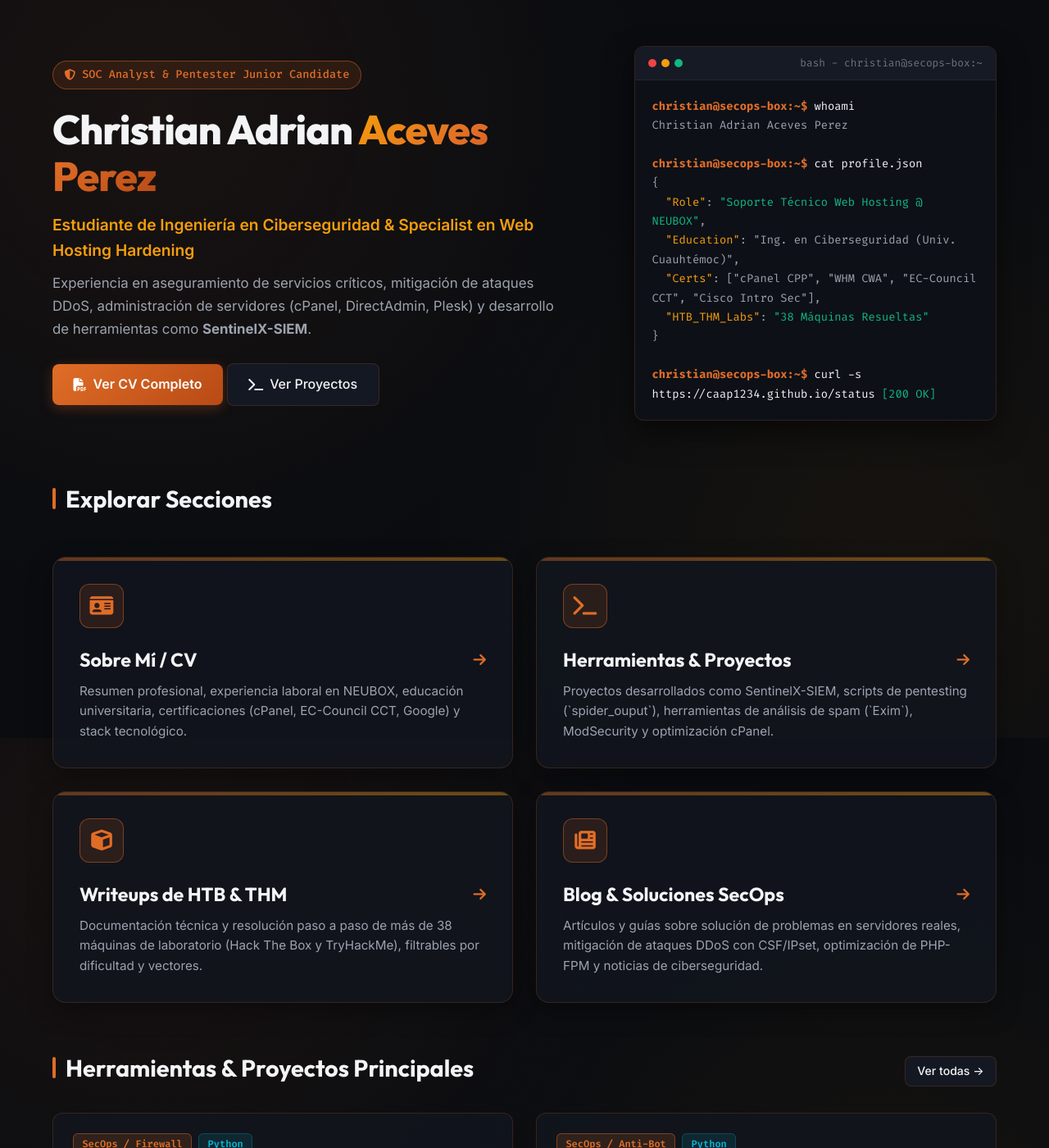
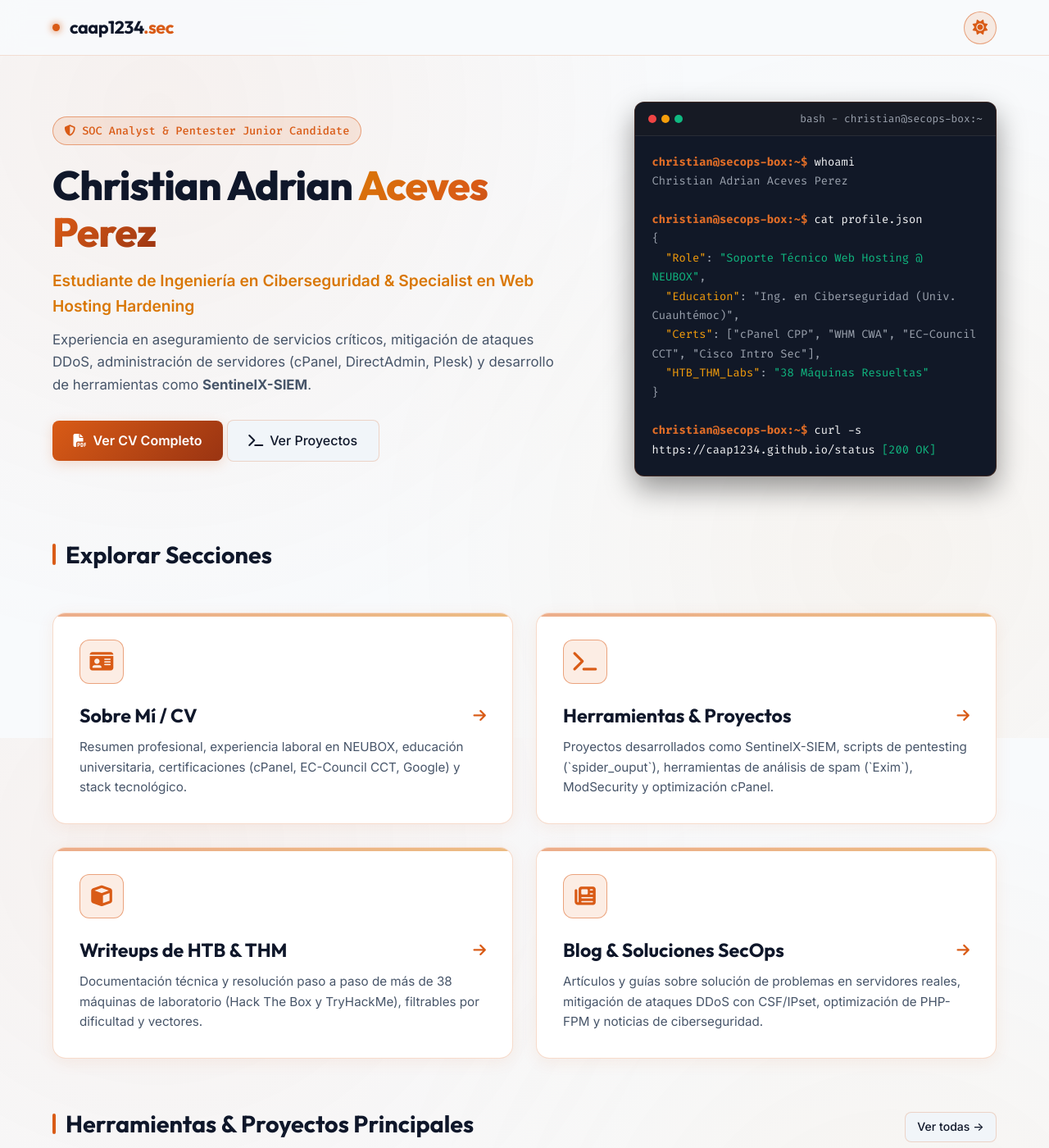
Before and after one commit to caap1234/caap1234.github.io, a Jekyll site: the page built from index.html, in a window 1280 px wide and 1400 px high. Shown: the whole window at 82% size. Built offline with Jekyll 4.4.1, drawn with Linux system fonts in a browser that asks for light colours.

Commit message:
Agregar selector de tema Claro/Oscuro manteniendo la esencia naranja otonal

```diff
--- a/_includes/header.html
+++ b/_includes/header.html
@@ -1,15 +1,27 @@
-{% if page.url != '/' and page.layout != 'home' %}
-<header class="site-header subpage-header">
-  <div class="header-container-centered">
+<header class="site-header">
+  <div class="header-container">
+    <!-- Brand Logo -->
+    <a href="{{ '/' | relative_url }}" class="brand-logo">
+      <span class="badge-dot"></span>
+      <span>caap1234<span class="logo-accent">.sec</span></span>
+    </a>
+
+    <!-- Subpage Navigation Menu (Hidden on Homepage) -->
+    {% if page.url != '/' and page.layout != 'home' %}
     <nav>
       <ul class="nav-links-centered">
         <li><a href="{{ '/' | relative_url }}" class="nav-link"><i class="fas fa-house"></i> Inicio</a></li>
-        <li><a href="{{ '/about/' | relative_url }}" class="nav-link {% if page.url contains '/about/' %}active{% endif %}"><i class="fas fa-id-card"></i> Sobre Mí / CV</a></li>
+        <li><a href="{{ '/about/' | relative_url }}" class="nav-link {% if page.url contains '/about/' %}active{% endif %}"><i class="fas fa-id-card"></i> CV</a></li>
         <li><a href="{{ '/tools/' | relative_url }}" class="nav-link {% if page.url contains '/tools/' %}active{% endif %}"><i class="fas fa-terminal"></i> Herramientas</a></li>
-        <li><a href="{{ '/writeups/' | relative_url }}" class="nav-link {% if page.url contains '/writeups/' %}active{% endif %}"><i class="fas fa-cube"></i> Writeups HTB/THM</a></li>
-        <li><a href="{{ '/blog/' | relative_url }}" class="nav-link {% if page.url contains '/blog/' %}active{% endif %}"><i class="fas fa-newspaper"></i> Blog & SecOps</a></li>
+        <li><a href="{{ '/writeups/' | relative_url }}" class="nav-link {% if page.url contains '/writeups/' %}active{% endif %}"><i class="fas fa-cube"></i> Writeups</a></li>
+        <li><a href="{{ '/blog/' | relative_url }}" class="nav-link {% if page.url contains '/blog/' %}active{% endif %}"><i class="fas fa-newspaper"></i> Blog</a></li>
       </ul>
     </nav>
+    {% endif %}
+
+    <!-- Theme Switcher Button (Oscuro / Claro) -->
+    <button id="theme-toggle" class="theme-toggle-btn" title="Cambiar Tema (Oscuro / Claro)">
+      <i class="fas fa-moon" id="theme-icon"></i>
+    </button>
   </div>
 </header>
-{% endif %}
--- a/assets/css/style.css
+++ b/assets/css/style.css
@@ -1,12 +1,12 @@
 /* ==========================================================================
    CHRISTIAN ADRIAN ACEVES PEREZ - CYBERSECURITY & SECOPS PORTFOLIO
-   AUTUMN CYBER OBSIDIAN THEME
+   AUTUMN CYBER THEME (DARK & LIGHT MODES)
    ========================================================================== */
 
 @import url('https://fonts.googleapis.com/css2?family=Fira+Code:wght@400;500;600;700&family=Inter:wght@300;400;500;600;700;800&family=Outfit:wght@500;600;700;800&display=swap');
 
 :root {
-  /* Color Palette - Autumn Obsidian & Burnt Orange */
+  /* Dark Mode Default - Autumn Obsidian */
   --bg-dark: #0A0C10;
   --bg-card: rgba(18, 22, 30, 0.85);
   --bg-card-hover: rgba(28, 33, 46, 0.98);
@@ -32,14 +32,43 @@
   --text-dim: #9CA3AF;
   --text-subtle: #6B7280;
 
-  /* Borders */
+  /* Borders & Shadows */
   --border-subtle: rgba(224, 109, 39, 0.18);
   --border-glow: rgba(224, 109, 39, 0.45);
+  --card-shadow: 0 10px 30px rgba(0, 0, 0, 0.35);
+  --card-hover-shadow: 0 15px 35px rgba(224, 109, 39, 0.2);
 
   /* Fonts */
   --font-sans: 'Inter', system-ui, -apple-system, sans-serif;
   --font-heading: 'Outfit', sans-serif;
   --font-mono: 'Fira Code', monospace;
+}
+
+/* Light Mode Overrides */
+[data-theme="light"] {
+  --bg-dark: #F8FAFC;
+  --bg-card: #FFFFFF;
+  --bg-card-hover: #FFFFFF;
+  --bg-surface: #F1F5F9;
+  --bg-code: #111827; /* Dark terminal for code readability */
+
+  /* Accents - Vibrant Autumn Orange & Deep Warm Terracotta */
+  --autumn-orange: #D95B16;
+  --autumn-orange-glow: rgba(217, 91, 22, 0.18);
+  --autumn-amber: #D97706;
+  --autumn-rust: #9A3412;
+  --autumn-gold: #B45309;
+
+  /* Text */
+  --text-main: #0F172A;
+  --text-dim: #475569;
+  --text-subtle: #64748B;
+
+  /* Borders & Shadows */
+  --border-subtle: rgba(217, 91, 22, 0.22);
+  --border-glow: rgba(217, 91, 22, 0.5);
+  --card-shadow: 0 4px 20px rgba(217, 91, 22, 0.08);
+  --card-hover-shadow: 0 10px 25px rgba(217, 91, 22, 0.2);
 }
 
 * {
@@ -56,9 +85,20 @@ body {
   min-height: 100vh;
   display: flex;
   flex-direction: column;
+  transition: background-color 0.3s ease, color 0.3s ease;
+}
+
+[data-theme="dark"] body {
   background-image:
     radial-gradient(circle at 15% 15%, rgba(224, 109, 39, 0.07) 0%, transparent 45%),
     radial-gradient(circle at 85% 75%, rgba(245, 158, 11, 0.05) 0%, transparent 45%);
+  background-attachment: fixed;
+}
+
+[data-theme="light"] body {
+  background-image:
+    radial-gradient(circle at 15% 15%, rgba(217, 91, 22, 0.06) 0%, transparent 50%),
+    radial-gradient(circle at 85% 75%, rgba(217, 119, 6, 0.05) 0%, transparent 50%);
   background-attachment: fixed;
 }
 
@@ -70,14 +110,13 @@ a {
 
 a:hover {
   color: var(--autumn-amber);
-  text-shadow: 0 0 8px var(--autumn-orange-glow);
 }
 
 /* ==========================================================================
-   CENTERED SUBPAGE NAVIGATION MENU
+   GLOBAL HEADER & THEME TOGGLE BUTTON
    ========================================================================== */
 
-.subpage-header {
+.site-header {
   position: sticky;
   top: 0;
   z-index: 1000;
@@ -86,24 +125,52 @@ a:hover {
   -webkit-backdrop-filter: blur(14px);
   border-bottom: 1px solid var(--border-subtle);
   padding: 0.85rem 0;
+  transition: background-color 0.3s ease, border-color 0.3s ease;
 }
 
-.header-container-centered {
+[data-theme="light"] .site-header {
+  background: rgba(248, 250, 252, 0.92);
+  border-bottom-color: rgba(217, 91, 22, 0.18);
+}
+
+.header-container {
   max-width: 1200px;
   margin: 0 auto;
   padding: 0 1.5rem;
   display: flex;
-  justify-content: center;
+  justify-content: space-between;
   align-items: center;
+}
+
+.brand-logo {
+  display: flex;
+  align-items: center;
+  gap: 0.75rem;
+  font-family: var(--font-heading);
+  font-size: 1.35rem;
+  font-weight: 700;
+  color: var(--text-main);
+  letter-spacing: -0.5px;
+}
+
+.brand-logo .logo-accent {
+  color: var(--autumn-orange);
+}
+
+.brand-logo .badge-dot {
+  width: 9px;
+  height: 9px;
+  background-color: var(--autumn-orange);
+  border-radius: 50%;
+  box-shadow: 0 0 10px var(--autumn-orange);
 }
 
 .nav-links-centered {
   display: flex;
-  gap: 1.75rem;
+  gap: 1.5rem;
   list-style: none;
   align-items: center;
   justify-content: center;
-  flex-wrap: wrap;
 }
 
 .nav-links-centered .nav-link {
@@ -120,14 +187,37 @@ a:hover {
 
 .nav-links-centered .nav-link:hover,
 .nav-links-centered .nav-link.active {
+  color: var(--autumn-orange);
+  background: rgba(224, 109, 39, 0.12);
+  border: 1px solid var(--border-glow);
+}
+
+/* Theme Switcher Button */
+.theme-toggle-btn {
+  background: rgba(224, 109, 39, 0.12);
+  border: 1px solid var(--border-glow);
+  color: var(--autumn-orange);
+  width: 40px;
+  height: 40px;
+  border-radius: 50%;
+  display: flex;
+  align-items: center;
+  justify-content: center;
+  cursor: pointer;
+  font-size: 1.15rem;
+  transition: all 0.3s cubic-bezier(0.16, 1, 0.3, 1);
+  outline: none;
+}
+
+.theme-toggle-btn:hover {
+  background: var(--autumn-orange);
   color: #FFF;
-  background: rgba(224, 109, 39, 0.18);
-  border: 1px solid var(--border-glow);
-  box-shadow: 0 0 12px var(--autumn-orange-glow);
+  transform: rotate(18deg) scale(1.1);
+  box-shadow: 0 0 14px var(--autumn-orange-glow);
 }
 
 /* ==========================================================================
-   MAIN HOMEPAGE NAVIGATION CARDS (CARDS WITH HOVER)
+   MAIN HOMEPAGE NAVIGATION CARDS
    ========================================================================== */
 
 .nav-card-grid {
@@ -149,7 +239,7 @@ a:hover {
   overflow: hidden;
   text-decoration: none;
   color: var(--text-main);
-  box-shadow: 0 10px 30px rgba(0, 0, 0, 0.35);
+  box-shadow: var(--card-shadow);
 }
 
 .nav-card::before {
@@ -160,7 +250,7 @@ a:hover {
   width: 100%;
   height: 4px;
   background: linear-gradient(90deg, var(--autumn-orange) 0%, var(--autumn-amber) 100%);
-  opacity: 0.4;
+  opacity: 0.5;
   transition: opacity 0.3s ease;
 }
 
@@ -168,7 +258,7 @@ a:hover {
   transform: translateY(-8px) scale(1.01);
   border-color: var(--autumn-orange);
   background: var(--bg-card-hover);
-  box-shadow: 0 15px 35px rgba(224, 109, 39, 0.2);
+  box-shadow: var(--card-hover-shadow);
   color: var(--text-main);
 }
 
@@ -268,7 +358,7 @@ a:hover {
 }
 
 .hero-title .gradient-text {
-  background: linear-gradient(135deg, #F59E0B 0%, #E06D27 50%, #B84A15 100%);
+  background: linear-gradient(135deg, var(--autumn-amber) 0%, var(--autumn-orange) 50%, var(--autumn-rust) 100%);
   -webkit-background-clip: text;
   -webkit-text-fill-color: transparent;
 }
@@ -336,7 +426,7 @@ a:hover {
   border: 1px solid var(--border-subtle);
   border-radius: 12px;
   overflow: hidden;
-  box-shadow: 0 15px 35px rgba(0, 0, 0, 0.5);
+  box-shadow: 0 15px 35px rgba(0, 0, 0, 0.4);
 }
 
 .terminal-header {
@@ -345,7 +435,7 @@ a:hover {
   display: flex;
   align-items: center;
   justify-content: space-between;
-  border-bottom: 1px solid rgba(255, 255, 255, 0.05);
+  border-bottom: 1px solid rgba(255, 255, 255, 0.08);
 }
 
 .terminal-dots {
@@ -366,7 +456,7 @@ a:hover {
 .terminal-title {
   font-family: var(--font-mono);
   font-size: 0.8rem;
-  color: var(--text-subtle);
+  color: #9CA3AF;
 }
 
 .terminal-body {
@@ -374,13 +464,14 @@ a:hover {
   font-family: var(--font-mono);
   font-size: 0.86rem;
   line-height: 1.7;
+  color: #F3F4F6;
 }
 
-.t-prompt { color: var(--autumn-orange); font-weight: bold; }
-.t-cmd { color: var(--text-main); }
-.t-output { color: var(--text-dim); }
-.t-highlight { color: var(--autumn-amber); }
-.t-success { color: var(--green-easy); }
+.t-prompt { color: #E06D27; font-weight: bold; }
+.t-cmd { color: #F3F4F6; }
+.t-output { color: #9CA3AF; }
+.t-highlight { color: #F59E0B; }
+.t-success { color: #10B981; }
 
 /* ==========================================================================
    CARDS & SECTIONS
@@ -439,12 +530,13 @@ a:hover {
   transition: all 0.3s cubic-bezier(0.16, 1, 0.3, 1);
   display: flex;
   flex-direction: column;
+  box-shadow: var(--card-shadow);
 }
 
 .card:hover {
   transform: translateY(-4px);
   border-color: var(--border-glow);
-  box-shadow: 0 10px 25px rgba(224, 109, 39, 0.12);
+  box-shadow: var(--card-hover-shadow);
   background: var(--bg-card-hover);
 }
 
@@ -488,7 +580,7 @@ a:hover {
 /* Command Box for Tools */
 .cmd-box {
   background: var(--bg-code);
-  border: 1px solid rgba(224, 109, 39, 0.25);
+  border: 1px solid rgba(224, 109, 39, 0.3);
   border-radius: 8px;
   padding: 0.65rem 0.85rem;
   display: flex;
@@ -500,14 +592,14 @@ a:hover {
 }
 
 .cmd-text {
-  color: var(--autumn-amber);
+  color: #F59E0B;
   white-space: nowrap;
   overflow-x: auto;
   margin-right: 0.5rem;
 }
 
 .copy-btn {
-  background: rgba(224, 109, 39, 0.2);
+  background: rgba(224, 109, 39, 0.25);
   border: 1px solid var(--border-glow);
   color: var(--autumn-orange);
   padding: 0.3rem 0.6rem;
@@ -607,6 +699,7 @@ a:hover {
   margin: 1.5rem 0;
   font-family: var(--font-mono);
   font-size: 0.9rem;
+  color: #F3F4F6;
 }
 
 .content-body code {
@@ -621,7 +714,7 @@ a:hover {
 .content-body pre code {
   background: transparent;
   padding: 0;
-  color: var(--text-main);
+  color: #F3F4F6;
 }
 
 .content-body blockquote {
@@ -642,6 +735,7 @@ a:hover {
   border-top: 1px solid var(--border-subtle);
   padding: 3rem 1.5rem;
   margin-top: auto;
+  transition: background-color 0.3s ease, border-color 0.3s ease;
 }
 
 .footer-container {
@@ -695,4 +789,9 @@ a:hover {
   .grid-2, .grid-3 {
     grid-template-columns: 1fr;
   }
+
+  .header-container {
+    flex-wrap: wrap;
+    gap: 0.75rem;
+  }
 }
--- a/assets/js/main.js
+++ b/assets/js/main.js
@@ -1,5 +1,49 @@
 document.addEventListener('DOMContentLoaded', () => {
-  // Command Copy Functionality
+  // ==========================================================================
+  // THEME SWITCHER LOGIC (DARK / LIGHT MODE)
+  // ==========================================================================
+  const themeToggleBtn = document.getElementById('theme-toggle');
+  const themeIcon = document.getElementById('theme-icon');
+
+  // 1. Check local storage or system preferences
+  const savedTheme = localStorage.getItem('theme');
+  const systemPrefersLight = window.matchMedia('(prefers-color-scheme: light)').matches;
+
+  let currentTheme = 'dark'; // Default to dark
+  if (savedTheme) {
+    currentTheme = savedTheme;
+  } else if (systemPrefersLight) {
+    currentTheme = 'light';
+  }
+
+  // Apply initial theme
+  setTheme(currentTheme);
+
+  if (themeToggleBtn) {
+    themeToggleBtn.addEventListener('click', () => {
+      const newTheme = (document.documentElement.getAttribute('data-theme') === 'light') ? 'dark' : 'light';
+      setTheme(newTheme);
+    });
+  }
+
+  function setTheme(theme) {
+    document.documentElement.setAttribute('data-theme', theme);
+    localStorage.setItem('theme', theme);
+
+    if (themeIcon) {
+      if (theme === 'light') {
+        themeIcon.className = 'fas fa-sun';
+        themeToggleBtn.setAttribute('title', 'Cambiar a Modo Oscuro');
+      } else {
+        themeIcon.className = 'fas fa-moon';
+        themeToggleBtn.setAttribute('title', 'Cambiar a Modo Claro');
+      }
+    }
+  }
+
+  // ==========================================================================
+  // COMMAND COPY FUNCTIONALITY
+  // ==========================================================================
   const copyButtons = document.querySelectorAll('.copy-btn');
 
   copyButtons.forEach(btn => {
@@ -35,7 +79,9 @@ document.addEventListener('DOMContentLoaded', () => {
     });
   });
 
-  // Filter Buttons for HTB Writeups
+  // ==========================================================================
+  // FILTER BUTTONS FOR HTB WRITEUPS
+  // ==========================================================================
   const filterBtns = document.querySelectorAll('.filter-btn');
   const writeupCards = document.querySelectorAll('.writeup-card');
 
```
